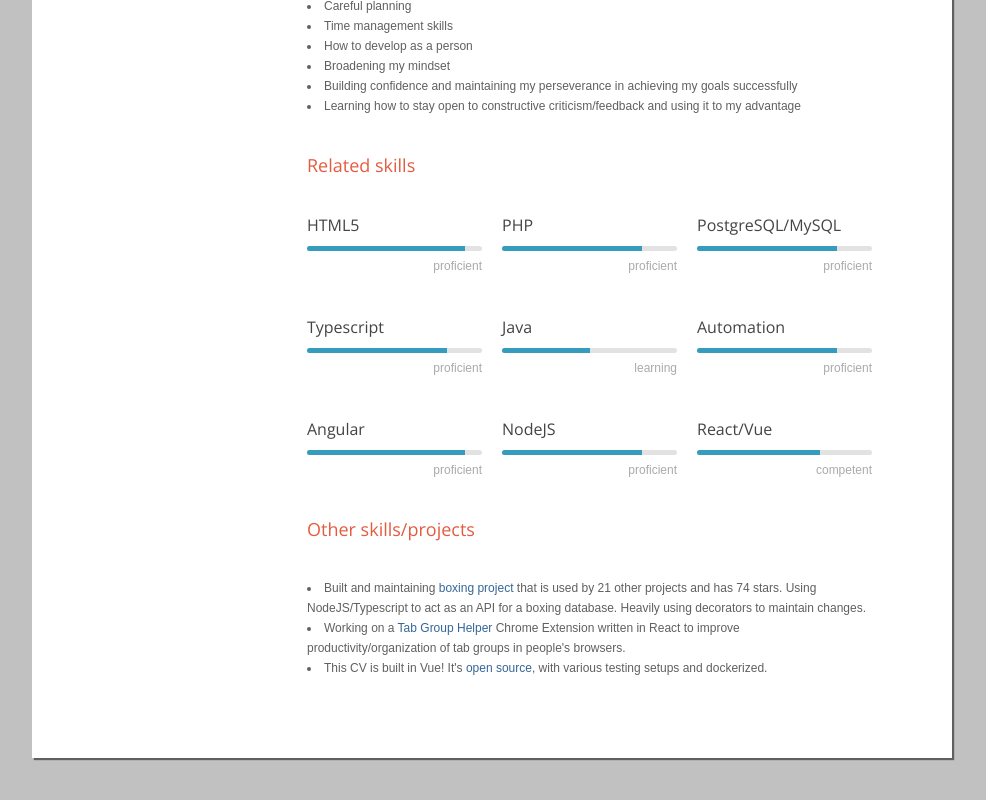
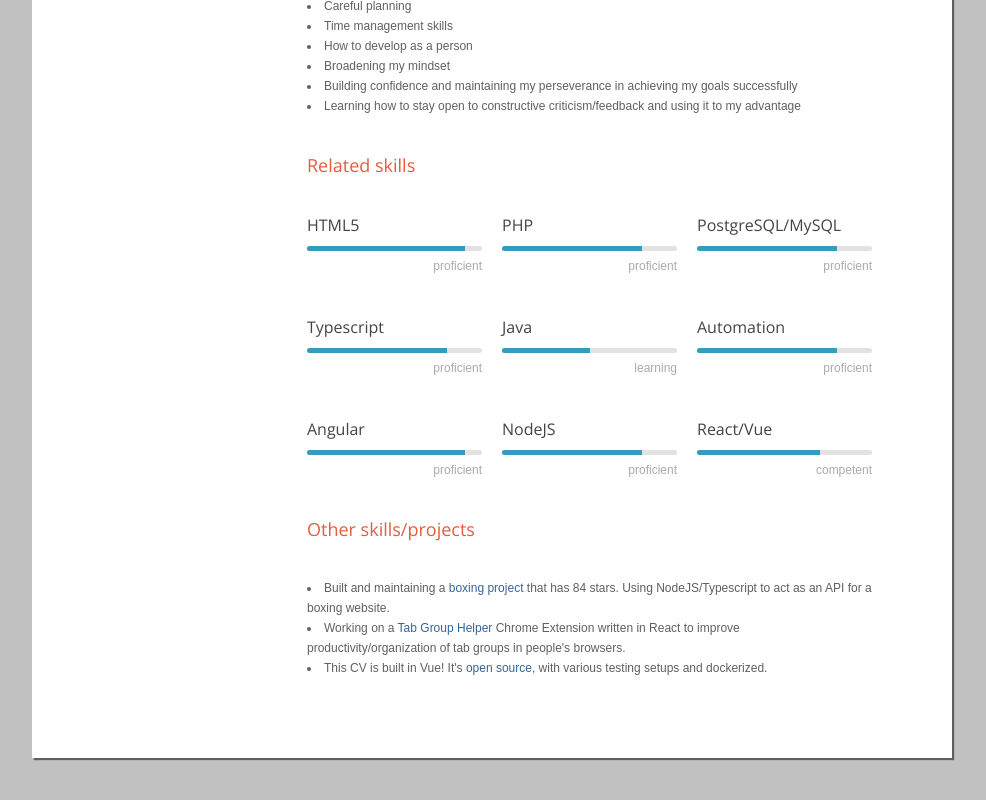
Before and after one commit to mikedidomizio/mikedidomizio-resume, a Vue app: page / in a window 1280 px wide. Shown: the part 1939-2739 px from the top of the page, without its empty margins (148-1134 px from the left). Built offline with nearby package versions, Linux system fonts and the light colour scheme.

Commit message:
Update stats for other skills

```diff
--- a/src/App.vue
+++ b/src/App.vue
@@ -115,9 +115,9 @@
             <SkillsRow>
                 <ul class="disc">
                     <li>
-                        Built and maintaining <a href="https://github.com/boxing/boxrec" target="_blank">boxing
-                        project</a> that is used by 21 other projects and has 74 stars. Using NodeJS/Typescript to act
-                        as an API for a boxing database.  Heavily using decorators to maintain changes.
+                        Built and maintaining a <a href="https://github.com/boxing/boxrec" target="_blank">boxing
+                        project</a> that has 84 stars. Using NodeJS/Typescript to act
+                        as an API for a boxing website.
                     </li>
                     <li>Working on a <a
                             href="https://chrome.google.com/webstore/detail/tab-group-helper/llhkcebnebfiaamifhbpehjompplpnae?hl=en&authuser=0"
```
